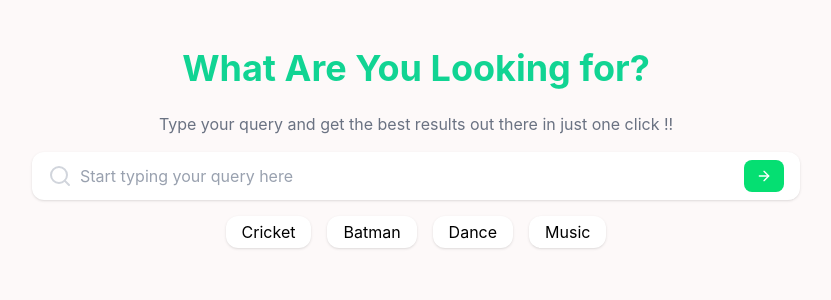
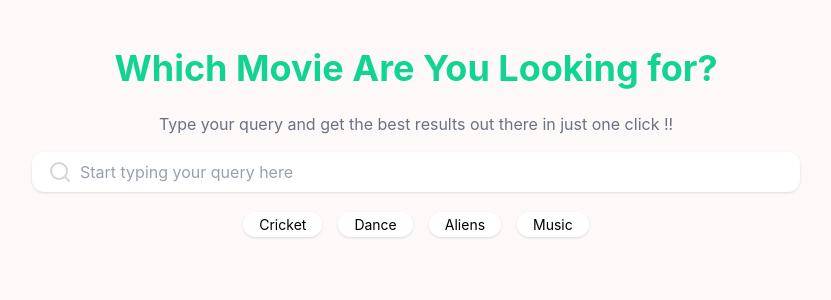
Before and after one commit to Rishabh503/saras-takehome, a Vue app: page / in a window 1280 px wide. Shown: the top 300 px of the page, without its empty margins (224-1055 px from the left). Built offline with nearby package versions, Linux system fonts and the light colour scheme.

Commit message:
ui and debouncing changes

```diff
--- a/src/App.vue
+++ b/src/App.vue
@@ -12,17 +12,21 @@ const loading = ref(false)
 const emptyResponse=ref(false)
 
 async function search(query){
+  // validating if the user query is there or not
   if(!query){
     results.value=[];
     return
   }
-  loading.value=true;
+// setting up the values for a new search
+     loading.value=true;
      emptyResponse.value=false
      results.value=[]
+
+
   try {
      const res = await fetch(`https://api.tvmaze.com/search/shows?q=${query}`)
     const data = await res.json()
-
+    // adding the data to the results
     results.value = data
     if(data.length==0){
       emptyResponse.value=true;
@@ -41,9 +45,9 @@ async function search(query){
 <template>
   <div class="min-h-screen bg-[#fdf9f9] flex justify-center sm:px-6   p-6">
     <div class="w-full px-1 sm:px-0   max-w-3xl mx-auto">
-      <h1 class="text-2xl sm:text-3xl md:text-4xl
+      <h1 class="text-xl sm:text-3xl md:text-4xl
         font-bold text-[#11d493] m-6 text-center">
-        What Are You Looking for?</h1>
+        Which Movie Are You Looking for?</h1>
       <p class="text-center px-2 text-gray-500 text-sm sm:text-base ">
         Type your query and get the best results out there in just one click !!
       </p>
--- a/src/components/Loader.vue
+++ b/src/components/Loader.vue
@@ -1,7 +1,7 @@
 <script setup></script>
 <template>
     <div>
-        <div v-for="i in 3" :key="i"
+        <div v-for="i in 5" :key="i"
         class="border border-green-50  animate-pulse shadow-sm mb-4 mt-2 p-2 bg-white rounded-lg"
         >
             <div class="flex  justify-between mb-4">
--- a/src/components/SearchBar.vue
+++ b/src/components/SearchBar.vue
@@ -3,10 +3,19 @@ import {ref} from "vue"
 
 import { Search, ArrowRight } from "lucide-vue-next"
 const query=ref("")
+const tags=ref([
+  "Cricket","Dance","Aliens","Music"
+])
 const emit=defineEmits(["search"])
+
+let debounceTimer=null;
 function onSearch(){
-    console.log("query is :" , query.value)
+  clearTimeout(debounceTimer)
+  debounceTimer=setTimeout(()=>{
+      console.log("query is :" , query.value)
     emit("search",query.value)
+  },400)
+
 }
 </script>
 
@@ -14,30 +23,27 @@ function onSearch(){
     <main>
         <div class="w-full flex items-center rounded-xl mt-4 shadow-sm pl-4   sm:px-4 py-2 border-green-200 bg-white ">
             <Search class="mr-2 text-gray-300 w-6 h-6"/>
-            <input type="text" v-model="query" placeholder="Start typing your query here "
+            <input type="text" v-model="query"  @input="onSearch" placeholder="Start typing your query here "
             class="flex-1 text-sm  sm:text-base text-gray-600 placeholder-gray-400 outline-none"
             />
-        <button @click="onSearch"
+        <!-- <button @click="onSearch"
       class="ml-3 mr-2 sm:mr-0 bg-green-400 hover:bg-green-500 text-white p-2 rounded-lg flex items-center justify-center"
     >
         <ArrowRight class="h-4"/>
-    </button>
+    </button> -->
         </div>
     </main>
-    <div v-if="query.length==0" class="w-full flex items-center justify-center gap-4 ">
-      <span class="rounded-xl py-1  w-auto mt-4 shadow-sm px-4 border-green-200 bg-white ">
-        Cricket
-      </span>
-      <span class="rounded-xl py-1  w-auto mt-4 shadow-sm px-4 border-green-200 bg-white ">
-        Batman
-      </span>
-      <span class="rounded-xl py-1  w-auto mt-4 shadow-sm px-4 border-green-200 bg-white ">
-        Dance
-      </span>
-      <span class="rounded-xl py-1  w-auto mt-4 shadow-sm px-4 border-green-200 bg-white ">
-        Music
-      </span>
+    <div v-if="query.length==0">
+    <ul  class="w-full flex items-center justify-center gap-4 mt-5">
+      <li v-for="tag in tags" :key="task">
+        <span  @click="query=tag; onSearch()"
+        class=" py-1 text-sm rounded-full  w-auto mt-4 shadow-sm px-4 border-gray-200 bg-white hover:bg-green-100   hover:scale-150 hover:border-green-300 cursor-pointer transition">
+          {{ tag }}
+        </span>
+      </li>
+    </ul>
     </div>
+
 
 </template>
 
--- a/src/components/SearchResultsItem.vue
+++ b/src/components/SearchResultsItem.vue
@@ -11,18 +11,18 @@ import {  ArrowRight,X } from "lucide-vue-next"
 
 
 const isOpen = ref(false)
-const open=ref("Read More...")
+const open=ref("Read More..")
 
 function toggle() {
   isOpen.value = !isOpen.value
     if(isOpen.value){
         open.value=''
-    }else open.value="Read More..."
+    }else open.value="Read More.."
 }
 </script>
 
 <template>
-  <div class="border border-green-50 rounded-lg bg-white p-4 shadow-sm hover:shadow-md transition mb-4">
+  <div @click="toggle"  class="border border-green-50 rounded-lg bg-white p-4 shadow-sm hover:shadow-md cursor-pointer transition mb-4">
 
    <div class="flex flex-col  sm:justify-between  sm:flex-row sm:items-start gap-2 ">
      <div>
@@ -46,9 +46,11 @@ function toggle() {
     {{ genre }}
   </span>
 </div>
-    <div v-if="genres && genres.length==0" >
+    <div v-if="genres && genres.length==0"
+     class="flex  flex-wrap mt-1 sm:mt-0"
+    >
   <span
-    class="text-xs bg-green-100 mx-2 text-red-700 px-2  py-1 rounded"
+    class="text-xs bg-green-100 mr-2 mb-1 text-red-700 px-2  py-1 rounded"
   >
     Genre Not Available
   </span>
@@ -56,22 +58,39 @@ function toggle() {
    </div>
 
 
-    <div class="cursor-pointer flex items-center justify-between font-bold" @click="toggle">
+    <div class="cursor-pointer sm:p-0 px-0.5 flex items-center justify-between font-bold"  >
     <span class="text-sm text-green-600 font-medium">
       Language: {{ language }}
     </span>
-       <span v-if="open === ''">
-  <X class="w-4 h-4"/>
-</span>
-<span v-else>
-  {{ open }}
-</span>
+
     </div>
 
-    <div v-if="isOpen" class="mt-3 sm:text-base text-sm   text-gray-600">
-    <!-- {{desc}} -->
-       <p v-html="desc"></p>
-    </div>
+    <transition name="fade">
+        <div v-if="isOpen" class="mt-3 sm:text-base text-sm   text-gray-600">
+        <!-- {{desc}} -->
+          <p v-html="desc"></p>
+        </div>
 
+    </transition>
   </div>
 </template>
+
+
+<style scoped>
+.fade-enter-active,
+.fade-leave-active {
+  transition:all 0.25s ease;
+}
+
+.fade-enter-from,
+.fade-leave-to {
+  opacity: 0;
+  transform:translateY(-6px);
+}
+
+.fade-enter-to,
+.fade-leave-from {
+  opacity: 1;
+  transform:translateY(0);
+}
+</style>
```
